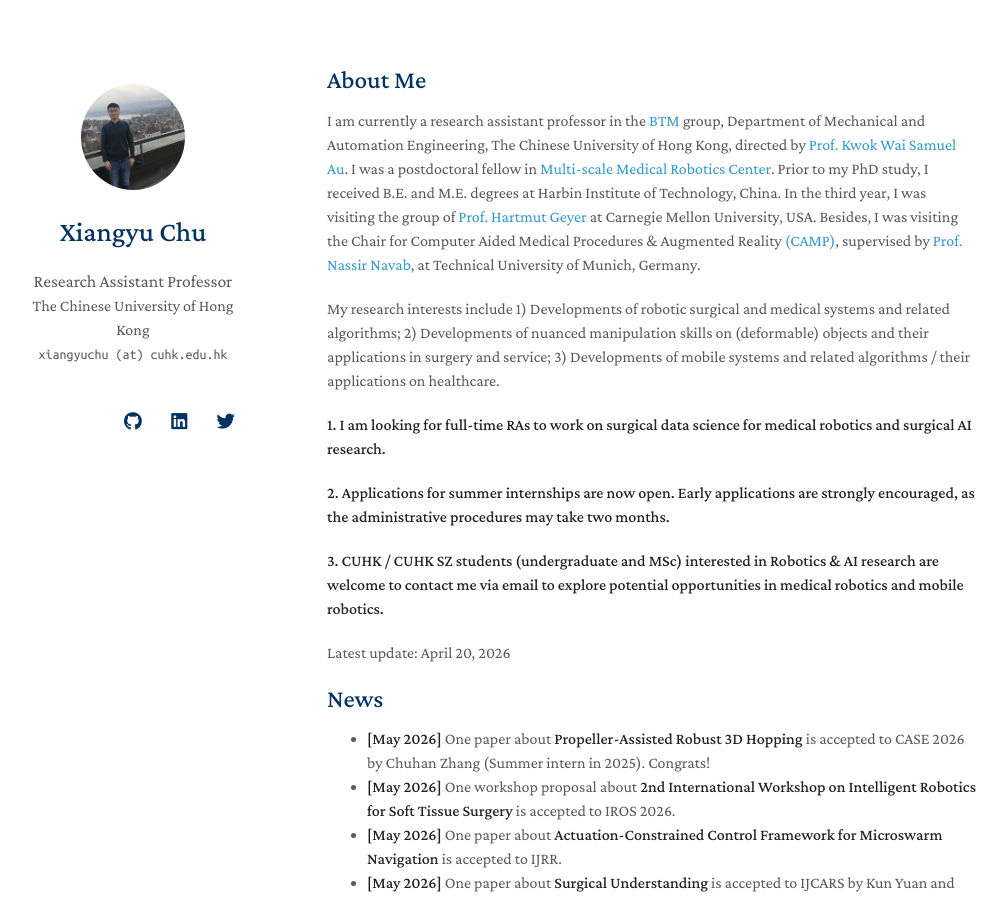
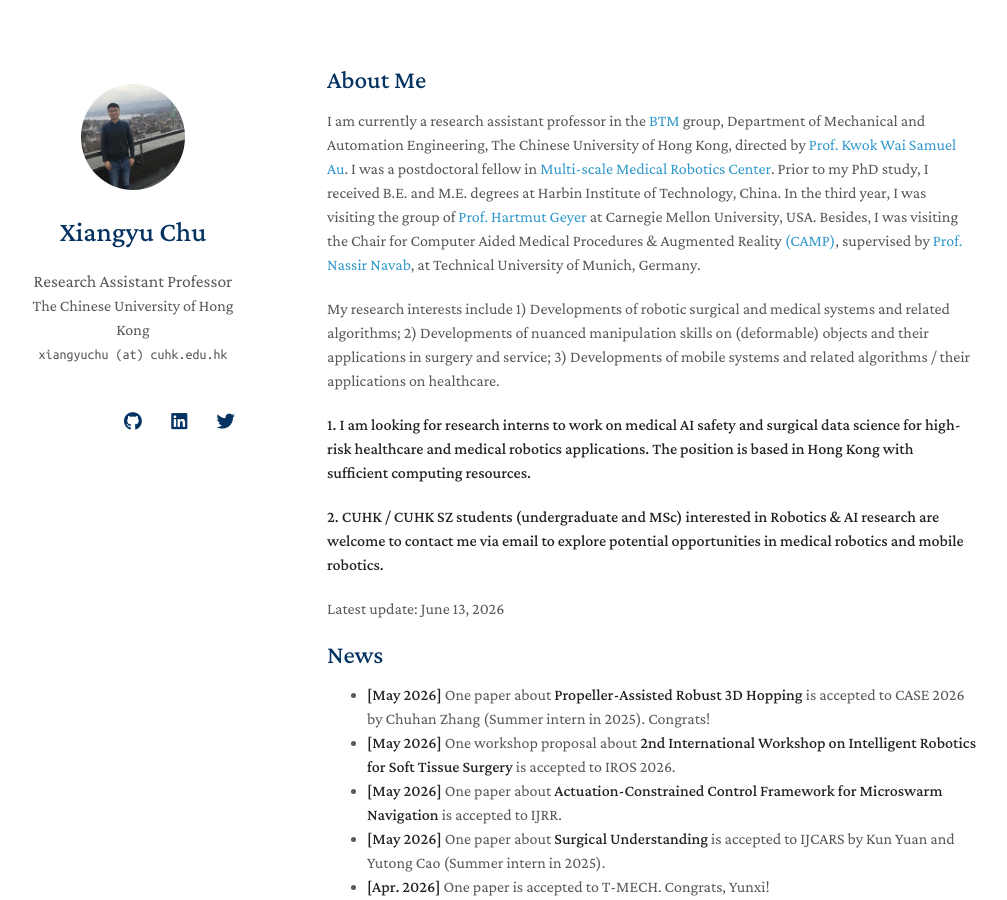
Before and after one commit to xiangyuchu03/xiangyuchu03.github.io, a Jekyll site: the page built from index.md, in a window 1280 px wide and 900 px high. Shown: the whole window, without its empty margins (143-1150 px from the left). Built offline with Jekyll 4.4.1, drawn with Linux system fonts in a browser that asks for light colours; nearby versions of some CDN libraries; a style sheet for code colours, icons or effects is not loaded; our own code applies the rules of GitHub Pages for plain Markdown files.

Commit message:
Update index.md

```diff
--- a/index.md
+++ b/index.md
@@ -9,13 +9,11 @@ I was a postdoctoral fellow in [Multi-scale Medical Robotics Center](https://www
 
 My research interests include 1) Developments of robotic surgical and medical systems and related algorithms; 2) Developments of nuanced manipulation skills on (deformable) objects and their applications in surgery and service; 3) Developments of mobile systems and related algorithms / their applications on healthcare.
 
-**1. I am looking for full-time RAs to work on surgical data science for medical robotics and surgical AI research.**
+**1. I am looking for research interns to work on medical AI safety and surgical data science for high-risk healthcare and medical robotics applications. The position is based in Hong Kong with sufficient computing resources.**
 
-**2. Applications for summer internships are now open. Early applications are strongly encouraged, as the administrative procedures may take two months.**
+**2. CUHK / CUHK SZ students (undergraduate and MSc) interested in Robotics & AI research are welcome to contact me via email to explore potential opportunities in medical robotics and mobile robotics.**
 
-**3. CUHK / CUHK SZ students (undergraduate and MSc) interested in Robotics & AI research are welcome to contact me via email to explore potential opportunities in medical robotics and mobile robotics.**
-
-Latest update: April 20, 2026
+Latest update: June 13, 2026
 
 ## News
 <ul id="news-list">
```
